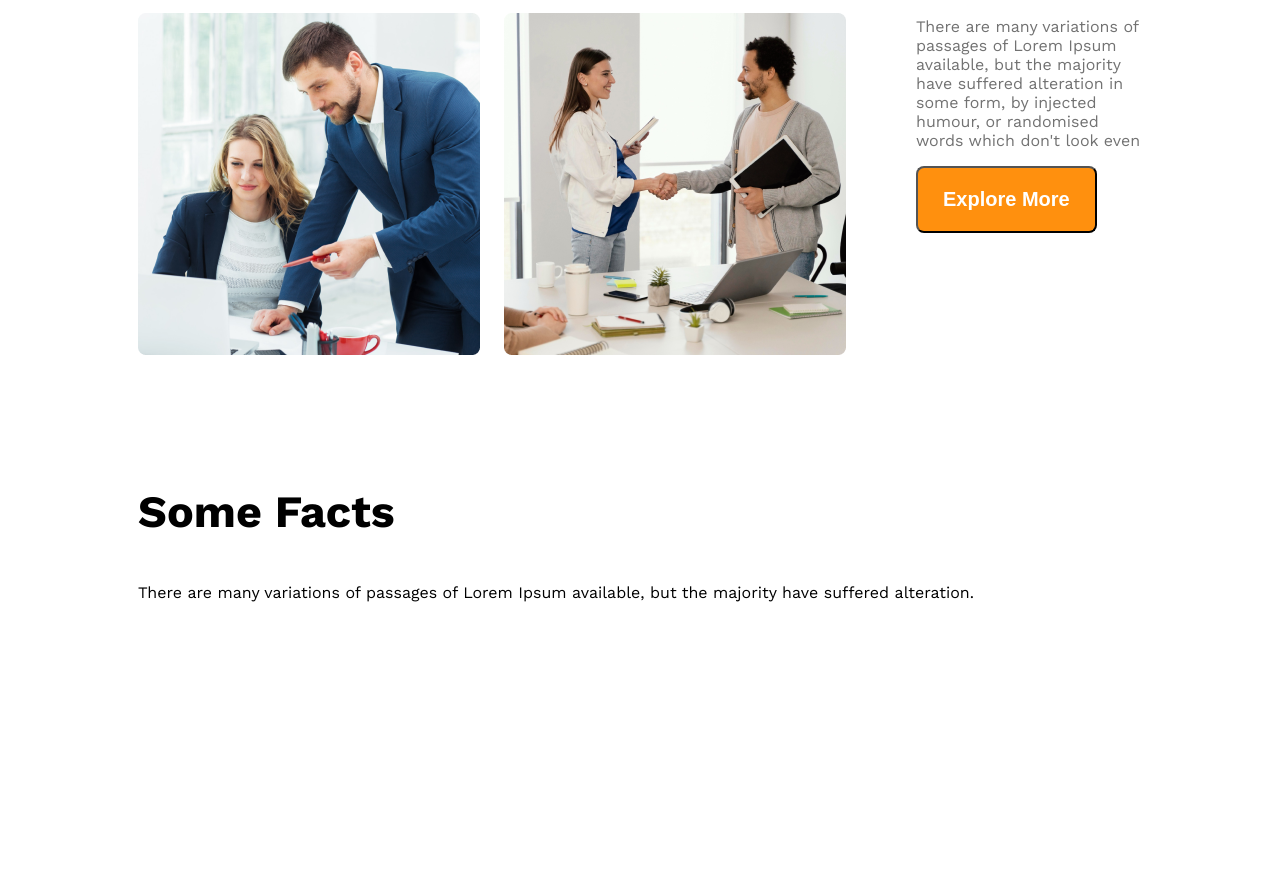
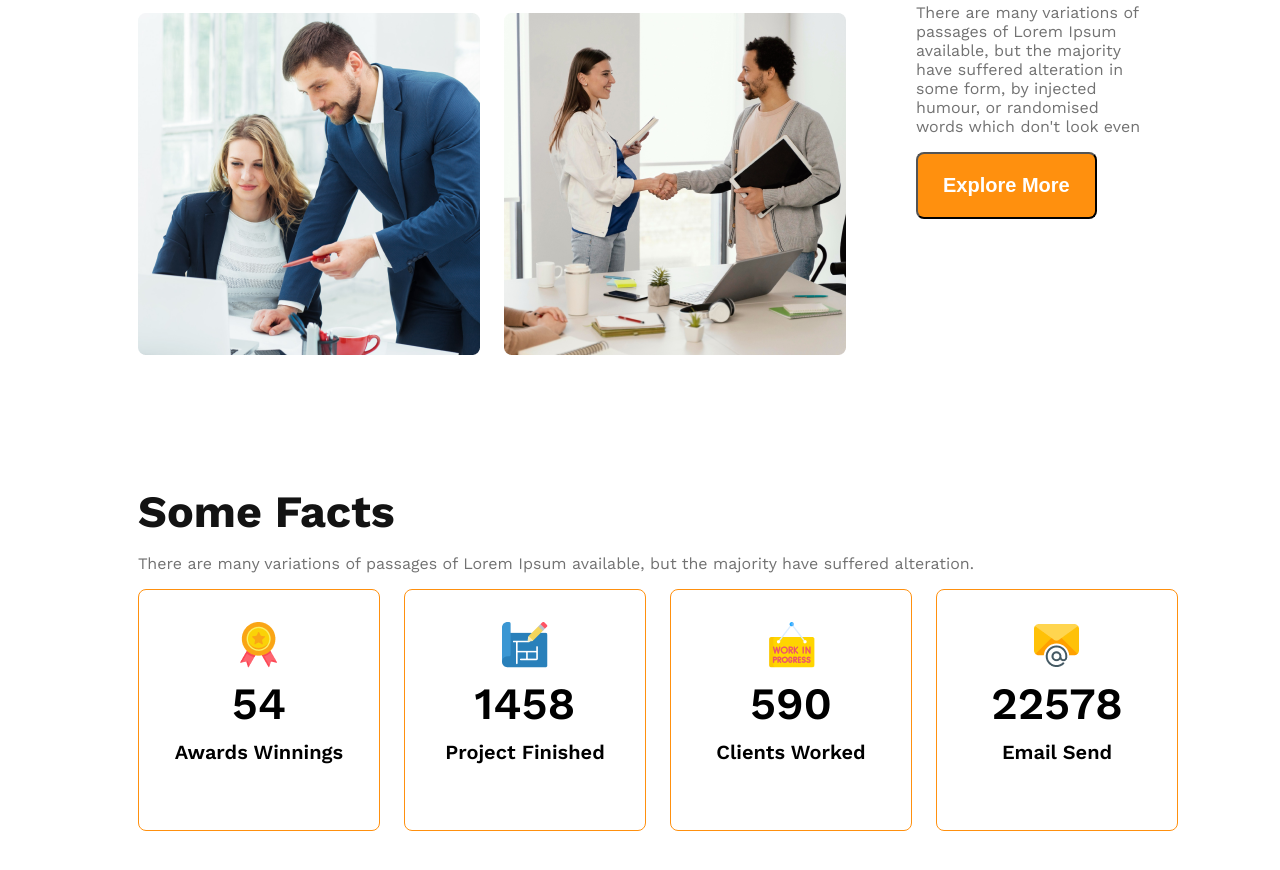
Before and after one commit to shahidulshohid/g3-architects-resourse, a plain HTML site: page index.html in a window 1280 px wide. Shown: the part 1671-2541 px from the top of the page. Before the commit the page ends 2403 px from the top, so only its background shows below. Drawn offline with nearby package versions, Linux system fonts and the light colour scheme.

Commit message:
some fact section is done

```diff
--- a/index.html
+++ b/index.html
@@ -54,14 +54,43 @@
             </div>
         </section>
         <!-- feature will enjoy -->
-         <section>
-            <h3 class="section-title">Some Facts</h3>
-            <p class="text-align-gray">
-                There are many variations of passages of Lorem Ipsum available, but the majority have suffered alteration.
-            </p>
-         </section>
+        <section>
+          <h3 class="section-title">Some Facts</h3>
+          <p class="text-light-gray title-description">There are many variations of passages of Lorem Ipsum available, but the majority have suffered alteration.</p>
+          <div class="facts-container">
+            <div class="fact-card display-flex">
+              <div>
+                <img src="images/icons/ribon.png" alt="">
+              <h4 class="fact-number">54</h4>
+              <h5 class="fact-name">Awards Winnings</h5>
+              </div>
+            </div>
+            <div class="fact-card display-flex">
+              <div>
+                <img src="images/icons/projects.png" alt="">
+              <h4 class="fact-number">1458</h4>
+              <h5 class="fact-name">Project Finished</h5>
+              </div>
+            </div>
+            <div class="fact-card display-flex">
+              <div>
+                <img src="images/icons/customers.png" alt="">
+              <h4 class="fact-number">590</h4>
+              <h5 class="fact-name">Clients Worked</h5>
+              </div>
+            </div>
+            <div class="fact-card display-flex">
+              <div>
+                <img src="images/icons/email.png" alt="">
+              <h4 class="fact-number">22578</h4>
+              <h5 class="fact-name">Email Send</h5>
+              </div>
+            </div>
+          </div>
+        </section>
          <!-- some facts -->
     </main>
-    <footer></footer>
+    <footer>
+    </footer>
   </body>
 </html>
--- a/styles/architects.css
+++ b/styles/architects.css
@@ -120,6 +120,47 @@
     font-weight: 500;
   }
 
+  /* some fact related  styles */
+  .facts-container {
+    display: grid;
+    grid-template-columns: repeat(4, 1fr);
+    gap: 24px;
+  }
+
+  .fact-card {
+    height: 240px;
+    width: 240px;
+    border: 1px solid #FF900E;
+    border-radius: 8px;
+    justify-content: center;
+    align-items: center;
+    text-align: center;
+  }
+
+  .fact-number{
+    font-size: 2.8rem;
+    font-weight: 600;
+    margin-top: 5px;
+    margin-bottom: 10px;
+  }
+
+  .fact-name {
+    font-size: 1.25rem;
+    font-weight: 600;
+    margin-top: 10px;
+  }
+  .section-title {
+    font-weight: 700;
+    font-size:2.8rem;
+    color: #131313;
+    margin-bottom: 12px;
+  }
+
+  .title-description {
+    font-style: 1rem;
+    font-weight: 400;
+  }
+
   /* media query */
   @media screen  and (max-width: 576px) {
     .navbar,
@@ -128,8 +169,13 @@
       flex-direction: column;
     }
 
-    .team-img-container  {
-      grid-template-columns: repeat(1, 1fr);
+    .team-img-container, .facts-container {
+      grid-template-columns: 1fr;
+    }
+
+    .facts-container {
+      justify-items: center;
+      gap: 24px;
     }
 
     .our-features {
```
